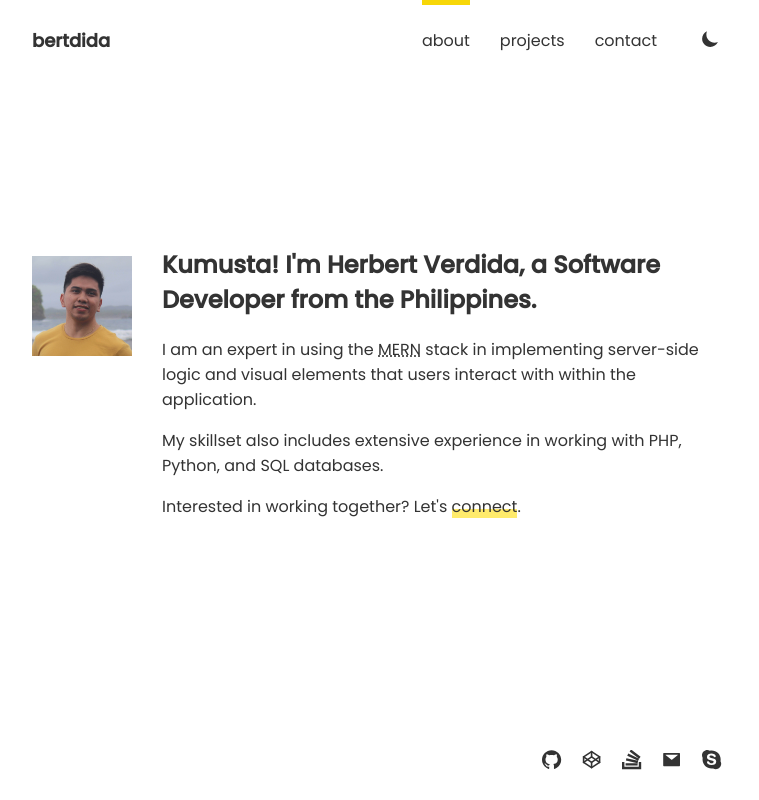
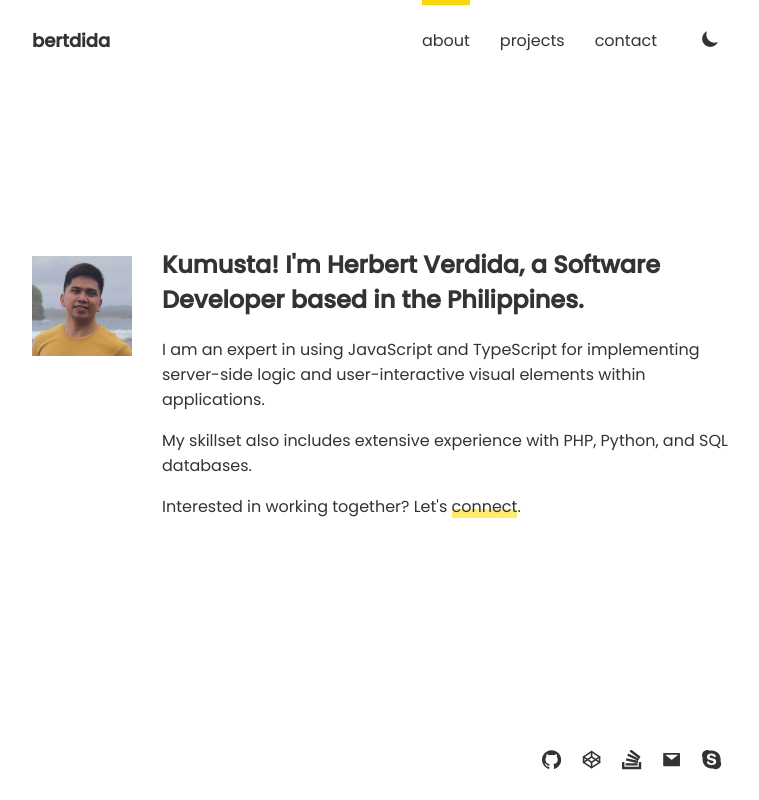
Before and after one commit to bertdida/bertdida.github.io, a React (Create React App) app: page / in a window 1280 px wide. Shown: the whole page, without its empty margins (258-1017 px from the left). Built offline with nearby package versions, Linux system fonts and the light colour scheme.

Commit message:
chore: updated about text

```diff
--- a/src/pages/about/About.js
+++ b/src/pages/about/About.js
@@ -16,20 +16,19 @@ export function About() {
 
         <div className="about__text">
           <h2 className="about__intro">
-            Kumusta! I'm Herbert Verdida, a Software Developer from the
+            Kumusta! I'm Herbert Verdida, a Software Developer based in the
             Philippines.
           </h2>
 
           <p>
-            I am an expert in using the&nbsp;
-            <abbr title="MongoDB, Express, React, and Node.js">MERN</abbr>
-            &nbsp;stack in implementing server-side logic and visual elements
-            that users interact with within the application.
+            I am an expert in using JavaScript and TypeScript for implementing
+            server-side logic and user-interactive visual elements within
+            applications.
           </p>
 
           <p>
-            My skillset also includes extensive experience in working with PHP,
-            Python, and SQL databases.
+            My skillset also includes extensive experience with PHP, Python, and
+            SQL databases.
           </p>
 
           <p>
```
